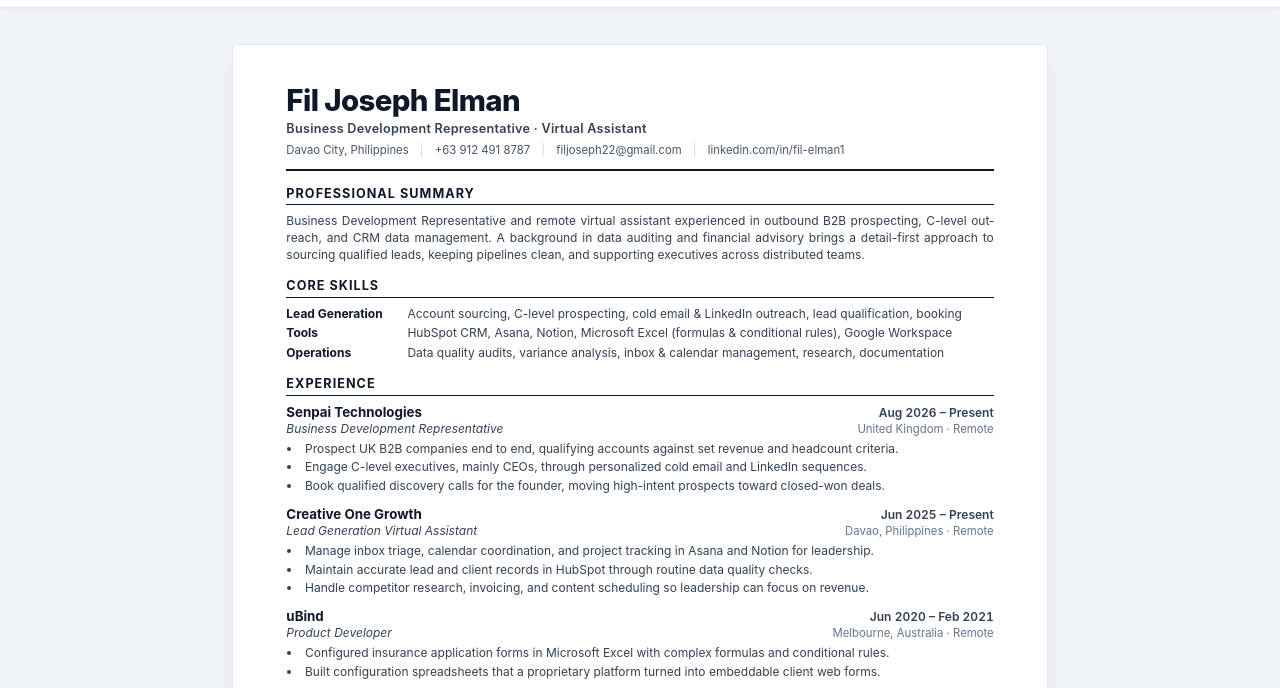
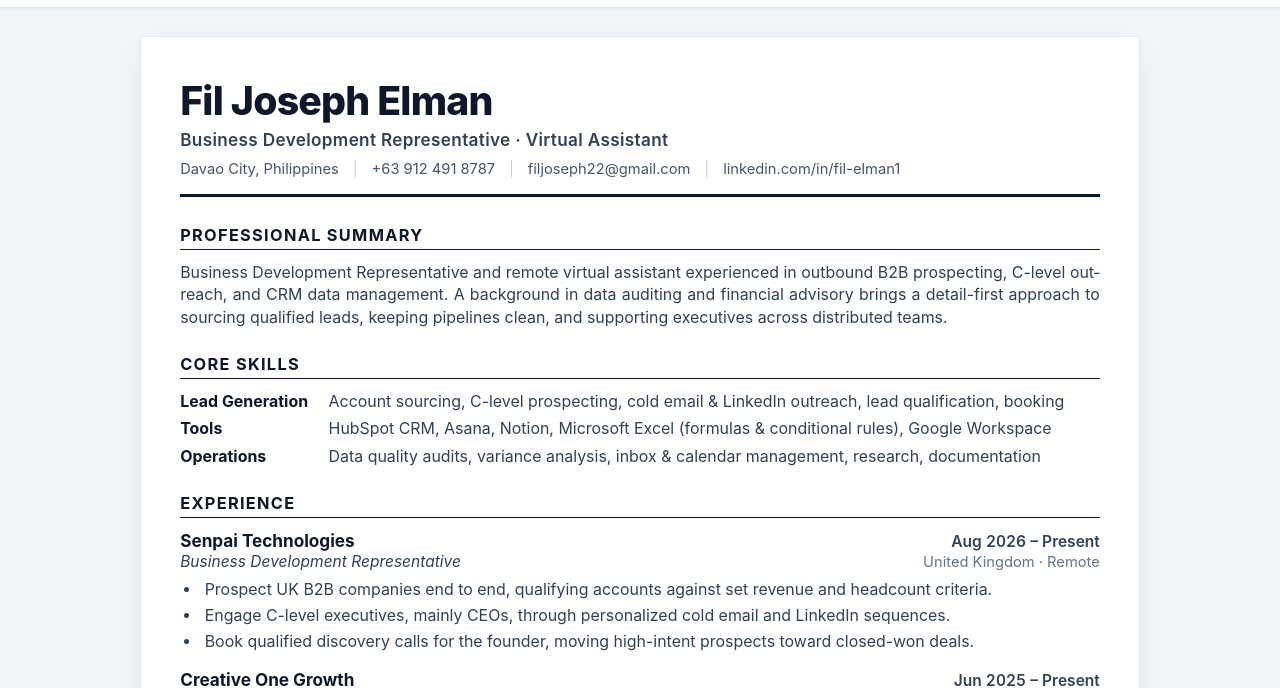
Before and after one commit to filjoseph1989/resume, a website: page lead-generation-2/index.html in a window 1280 px wide. Shown: the part 45-733 px from the top of the page. Drawn offline with Linux system fonts and the light colour scheme.

Commit message:
style(lead-gen-2): scale sheet to toolbar width and fill page height

```diff
--- a/lead-generation-2/script.js
+++ b/lead-generation-2/script.js
@@ -49,31 +49,20 @@ function showToast(text) {
   }, 2200);
 }
 
-// Auto-scale sheet for narrow mobile and tablet screens
+// Scale the sheet so its edges line up with the toolbar content on every screen size
 function fitSheetToScreen() {
   const sheet = document.getElementById('resume');
   const scaler = document.getElementById('scaler');
-  if (!sheet || !scaler) return;
+  const nav = document.querySelector('.nav-container');
+  if (!sheet || !scaler || !nav) return;
 
-  if (window.innerWidth < 856) {
-    const availableWidth = window.innerWidth - 24;
-    const baseWidth = 816; // 8.5in at 96 DPI
-    const scale = Math.min(1, Math.max(0.25, availableWidth / baseWidth));
+  const navStyle = getComputedStyle(nav);
+  const targetWidth = nav.clientWidth - parseFloat(navStyle.paddingLeft) - parseFloat(navStyle.paddingRight);
+  const baseWidth = 816; // 8.5in at 96 DPI
+  const scale = Math.max(0.25, targetWidth / baseWidth);
 
-    sheet.style.transform = `scale(${scale})`;
-    sheet.style.transformOrigin = 'top left';
-
-    const baseHeight = 1056; // 11in at 96 DPI
-    scaler.style.width = `${Math.ceil(baseWidth * scale)}px`;
-    scaler.style.height = `${Math.ceil(baseHeight * scale)}px`;
-    scaler.style.margin = '0 auto';
-  } else {
-    sheet.style.transform = '';
-    sheet.style.transformOrigin = '';
-    scaler.style.width = '8.5in';
-    scaler.style.height = '';
-    scaler.style.margin = '';
-  }
+  sheet.style.zoom = scale;
+  scaler.style.width = `${baseWidth * scale}px`;
 }
 
 window.addEventListener('resize', fitSheetToScreen);
--- a/lead-generation-2/styles.css
+++ b/lead-generation-2/styles.css
@@ -153,15 +153,12 @@ body {
 .sheet-wrapper {
   display: flex;
   justify-content: center;
-  padding: 36px 16px 56px;
+  padding: 28px 16px 28px;
   width: 100%;
   overflow-x: auto;
 }
 
 .sheet-scaler {
-  display: flex;
-  justify-content: center;
-  align-items: flex-start;
   width: 8.5in;
   flex-shrink: 0;
 }
@@ -169,18 +166,18 @@ body {
 @media (max-width: 860px) {
   .sheet-wrapper {
     overflow-x: hidden;
-    padding: 16px 8px 32px;
-  }
-  .sheet-scaler {
-    width: 100%;
-    position: relative;
+    padding: 16px 8px;
   }
 }
 
 .resume-sheet {
   width: 8.5in;
   min-height: 11in;
-  padding: 30pt 40pt 30pt 40pt;
+  padding: 26pt 24pt 24pt 24pt;
+  display: flex;
+  flex-direction: column;
+  /* Spread any leftover height between sections so content always reaches the bottom margin */
+  justify-content: space-between;
   background: var(--sheet-bg);
   box-shadow: 0 10px 25px -5px rgba(0, 0, 0, 0.08), 0 8px 10px -6px rgba(0, 0, 0, 0.04);
   border: 1px solid #e2e8f0;
@@ -197,13 +194,13 @@ body {
 
 /* Header */
 .doc-header {
-  padding-bottom: 8pt;
+  padding-bottom: 9pt;
   margin-bottom: 2pt;
   border-bottom: 2pt solid var(--border-rule);
 }
 
 .candidate-name {
-  font-size: 22pt;
+  font-size: 24pt;
   font-weight: 800;
   line-height: 1.1;
   margin: 0;
@@ -212,16 +209,16 @@ body {
 }
 
 .candidate-subtitle {
-  font-size: 9.5pt;
+  font-size: 10.5pt;
   font-weight: 600;
   line-height: 1.3;
-  margin: 3pt 0 4pt;
+  margin: 4pt 0 5pt;
   color: #334155;
   letter-spacing: 0.02em;
 }
 
 .candidate-contact {
-  font-size: 8.5pt;
+  font-size: 9pt;
   line-height: 1.35;
   color: #475569;
 }
@@ -244,14 +241,14 @@ body {
 
 /* Sections */
 .section-block {
-  margin-top: 11pt;
+  margin-top: 12pt;
 }
 
 .section-heading {
-  font-size: 9.5pt;
+  font-size: 10pt;
   font-weight: 700;
   line-height: 1.2;
-  margin: 0 0 6pt;
+  margin: 0 0 7pt;
   padding-bottom: 2.5pt;
   color: var(--text-heading);
   text-transform: uppercase;
@@ -263,8 +260,8 @@ body {
 .summary-text,
 .skills-grid,
 .bullet-list li {
-  font-size: 9pt;
-  line-height: 1.4;
+  font-size: 9.75pt;
+  line-height: 1.42;
   color: #334155;
 }
 
@@ -280,7 +277,7 @@ body {
   display: grid;
   grid-template-columns: 1.15in 1fr;
   column-gap: 8pt;
-  row-gap: 2pt;
+  row-gap: 3pt;
   margin: 0;
 }
 
@@ -295,7 +292,7 @@ body {
 
 /* Job Entries */
 .job-entry + .job-entry {
-  margin-top: 8pt;
+  margin-top: 9.5pt;
 }
 
 .job-line-1,
@@ -307,14 +304,14 @@ body {
 }
 
 .job-line-1 {
-  font-size: 10pt;
+  font-size: 10.5pt;
   font-weight: 700;
   line-height: 1.3;
   color: var(--text-heading);
 }
 
 .job-dates {
-  font-size: 9pt;
+  font-size: 9.5pt;
   font-weight: 600;
   color: #334155;
   white-space: nowrap;
@@ -322,7 +319,7 @@ body {
 }
 
 .job-line-2 {
-  font-size: 9pt;
+  font-size: 9.5pt;
   line-height: 1.3;
   color: #334155;
 }
@@ -332,7 +329,7 @@ body {
 }
 
 .job-location {
-  font-size: 8.5pt;
+  font-size: 9pt;
   color: #64748b;
   white-space: nowrap;
 }
@@ -340,12 +337,12 @@ body {
 /* Bullet Lists */
 .bullet-list {
   list-style: disc;
-  margin: 3pt 0 0 12pt;
+  margin: 4pt 0 0 13pt;
   padding: 0;
 }
 
 .bullet-list li {
-  margin-bottom: 1.5pt;
+  margin-bottom: 2pt;
   padding-left: 2pt;
   text-align: justify;
   hyphens: auto;
@@ -389,7 +386,7 @@ body {
    ========================================================================== */
 @page {
   size: letter portrait;
-  margin: 0.35in 0.45in 0.35in 0.45in;
+  margin: 0.36in 0.33in 0.33in 0.33in;
 }
 
 @media print {
@@ -429,9 +426,11 @@ body {
     margin: 0 !important;
     padding: 0 !important;
     width: 100% !important;
-    min-height: 0 !important;
+    min-height: 10.2in !important;
     height: auto !important;
+    display: flex !important;
     transform: none !important;
+    zoom: 1 !important;
     page-break-after: avoid !important;
     page-break-inside: avoid !important;
   }
```
